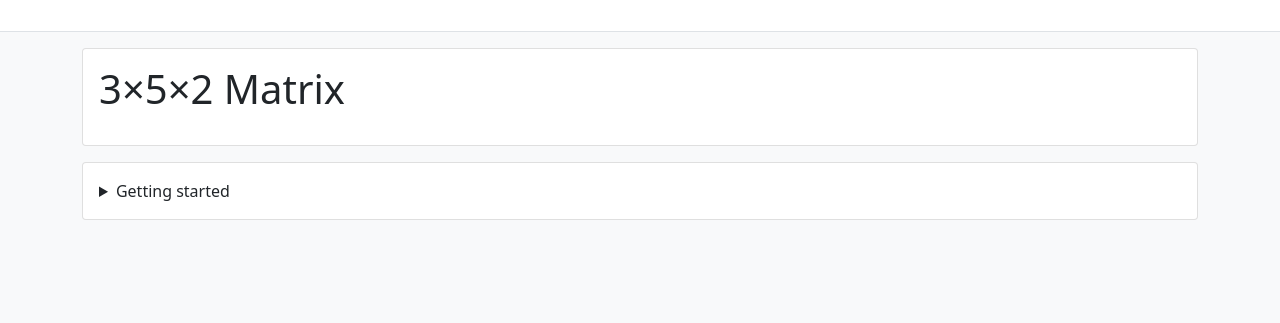
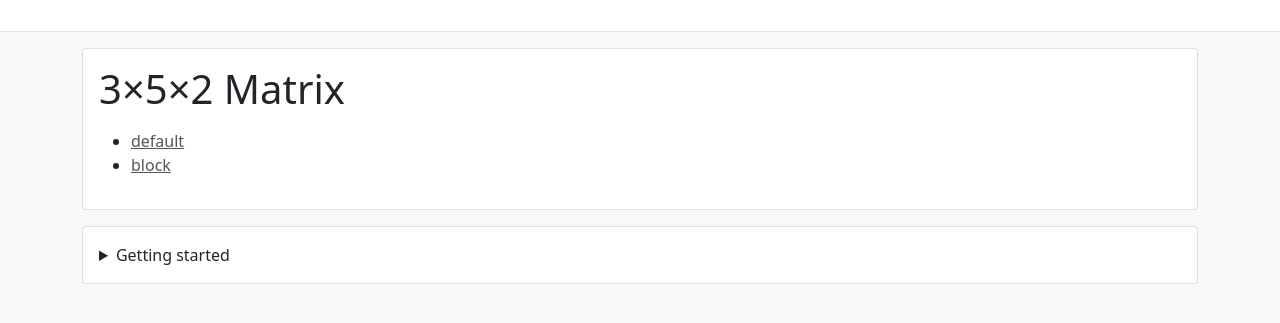
Before and after one commit to mccalluc/spiro-font, a Jekyll site: the page built from docs/_segmented/3-by-5-by-2-matrix.md, in a window 1280 px wide. Shown: the top 323 px of the page. Built offline with Jekyll 4.4.1, drawn with Linux system fonts in a browser that asks for light colours; nearby versions of some CDN libraries.

Commit message:
use md links for example parameters

```diff
--- a/docs/_segmented/3-by-5-by-2-matrix.md
+++ b/docs/_segmented/3-by-5-by-2-matrix.md
@@ -138,3 +138,5 @@ defaults:
     'n': [[60, 120], [60, 150], [30, 150]],
     'o': [[90, 120], [90, 150], [60, 150]]}
 ---
+- [default](?)
+- [block](?shrink=0&grow=5)
```
